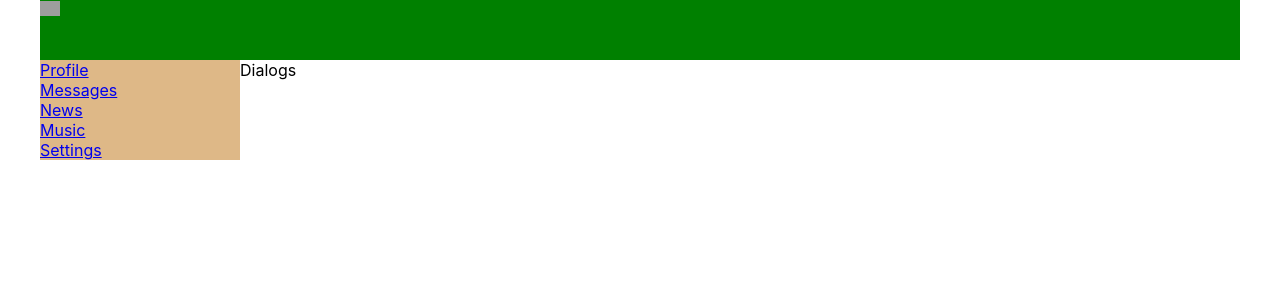
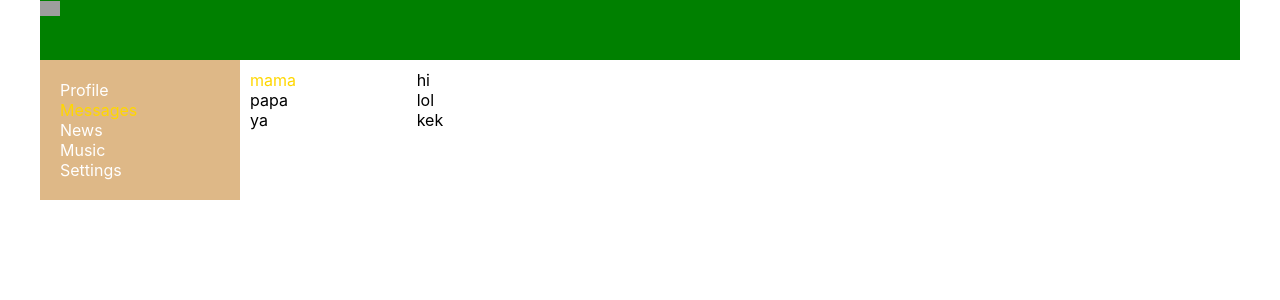
Before and after one commit to Broiller/samurai-way-main, a React (Create React App) app: page /dialogs in a window 1280 px wide. Shown: the top 300 px of the page. Built offline with nearby package versions, Linux system fonts and the light colour scheme; grey boxes are pictures that could not be loaded.

Commit message:
add lesson 20-21

```diff
--- a/src/components/Dialogs/Dialogs.module.css
+++ b/src/components/Dialogs/Dialogs.module.css
@@ -0,0 +1,24 @@
+.dialogs {
+    display: grid;
+    grid-template-columns: 2fr 10fr;
+}
+
+.dialogsItems {
+    padding: 10px;
+}
+
+.dialogsItems .active{
+    color: gold;
+}
+.dialog {
+
+
+}
+
+.messages {
+    padding: 10px;
+}
+
+.message {
+
+}
--- a/src/components/Dialogs/Dialogs.tsx
+++ b/src/components/Dialogs/Dialogs.tsx
@@ -1,11 +1,26 @@
+import React from "react";
+import s from "./Dialogs.module.css";
 
-
-import React from "react";
-import s from '/Dialogs.module.css';
 export const Dialogs = () => {
     return (
-        <div>
-            Dialogs
+        <div className={s.dialogs}>
+            <div className={s.dialogsItems}>
+                <div className={s.dialog + " " +s.active}>
+                    mama
+                </div>
+                <div className={s.dialog}>
+                    papa
+                </div>
+                <div className={s.dialog}>
+                    ya
+                </div>
+
+            </div>
+            <div className={s.messages}>
+                <div className={s.dialog}>hi</div>
+                <div className={s.dialog}>lol</div>
+                <div className={s.dialog}>kek</div>
+            </div>
         </div>
     )
 }
--- a/src/components/Music/Music.tsx
+++ b/src/components/Music/Music.tsx
@@ -1,7 +1,6 @@
-
-
 import React from "react";
 import s from '/Music.module.css';
+
 export const Music = () => {
     return (
         <div>
--- a/src/components/Navbar/Navbar.module.css
+++ b/src/components/Navbar/Navbar.module.css
@@ -1,12 +1,14 @@
 .nav {
     grid-area: n;
     background-color: burlywood;
+    padding: 20px;
 }
 
-.item {
+.item a{
     color: white;
+    text-decoration: none;
 }
 
-.item.active{
+.item a.active{
     color: gold;
 }
--- a/src/components/Navbar/Navbar.tsx
+++ b/src/components/Navbar/Navbar.tsx
@@ -1,25 +1,26 @@
 import React from 'react';
 import s from './Navbar.module.css'
+import {NavLink} from "react-router-dom";
+
 const Navbar = () => {
     return (
         <nav className={s.nav}>
             <div className={s.item}>
-                <a href="/profile">Profile</a>
+                <NavLink to="/profile" activeClassName={s.active}>Profile</NavLink>
             </div>
             <div className={`${s.item} ${s.active}`}>
-                <a href="/dialogs">Messages</a>
+                <NavLink to="/dialogs" activeClassName={s.active}>Messages</NavLink>
             </div>
             <div className={s.item}>
-                <a href="/news">News </a>
+                <NavLink to="/news" activeClassName={s.active}>News </NavLink>
             </div>
             <div className={s.item}>
-                <a href="/music">Music</a>
+                <NavLink to="/music" activeClassName={s.active}>Music</NavLink>
             </div>
             <div className={s.item}>
-                <a href="/settings">Settings</a>
+                <NavLink to="/settings" activeClassName={s.active}>Settings</NavLink>
             </div>
         </nav>
-
     );
 }
 
```
